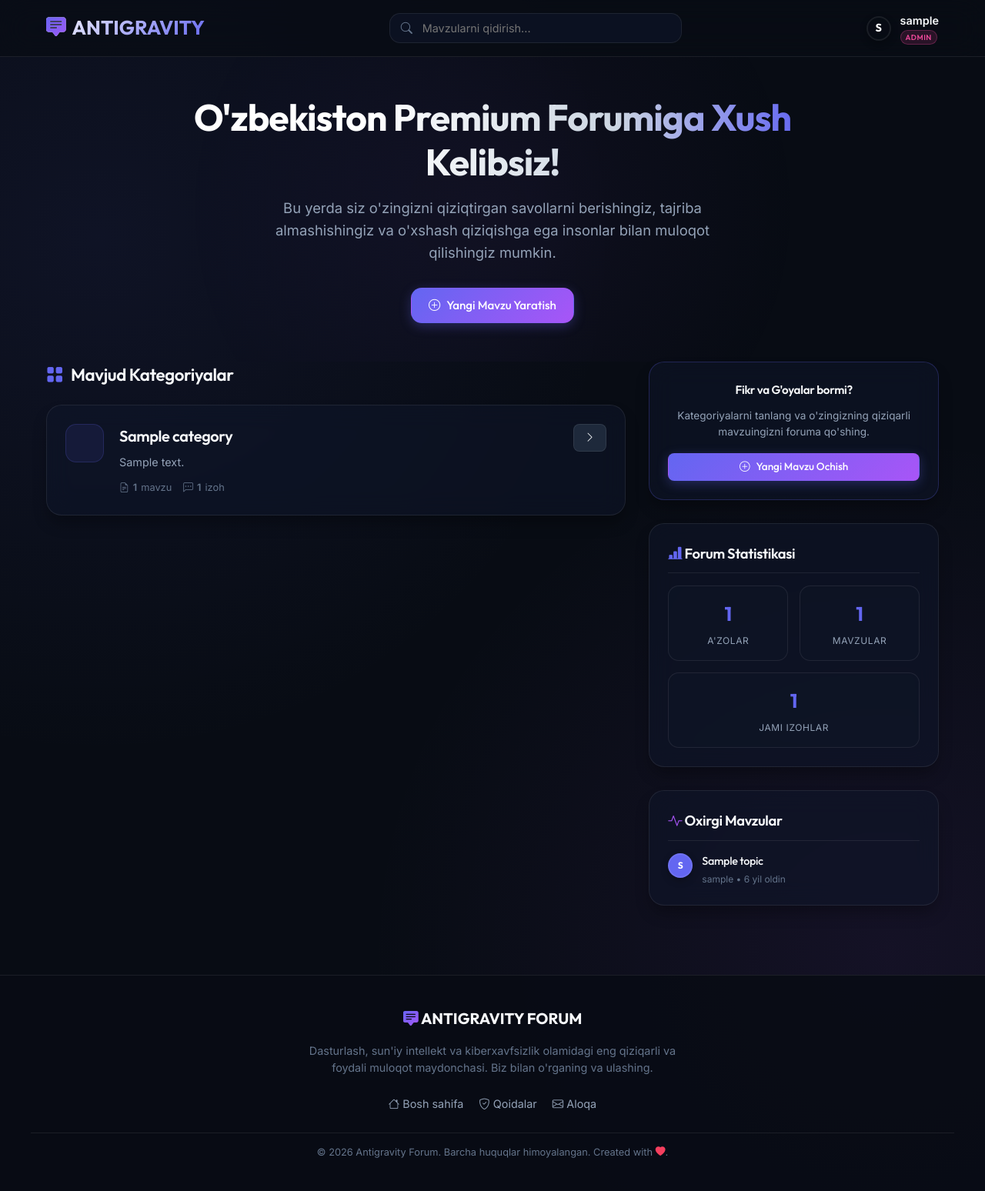
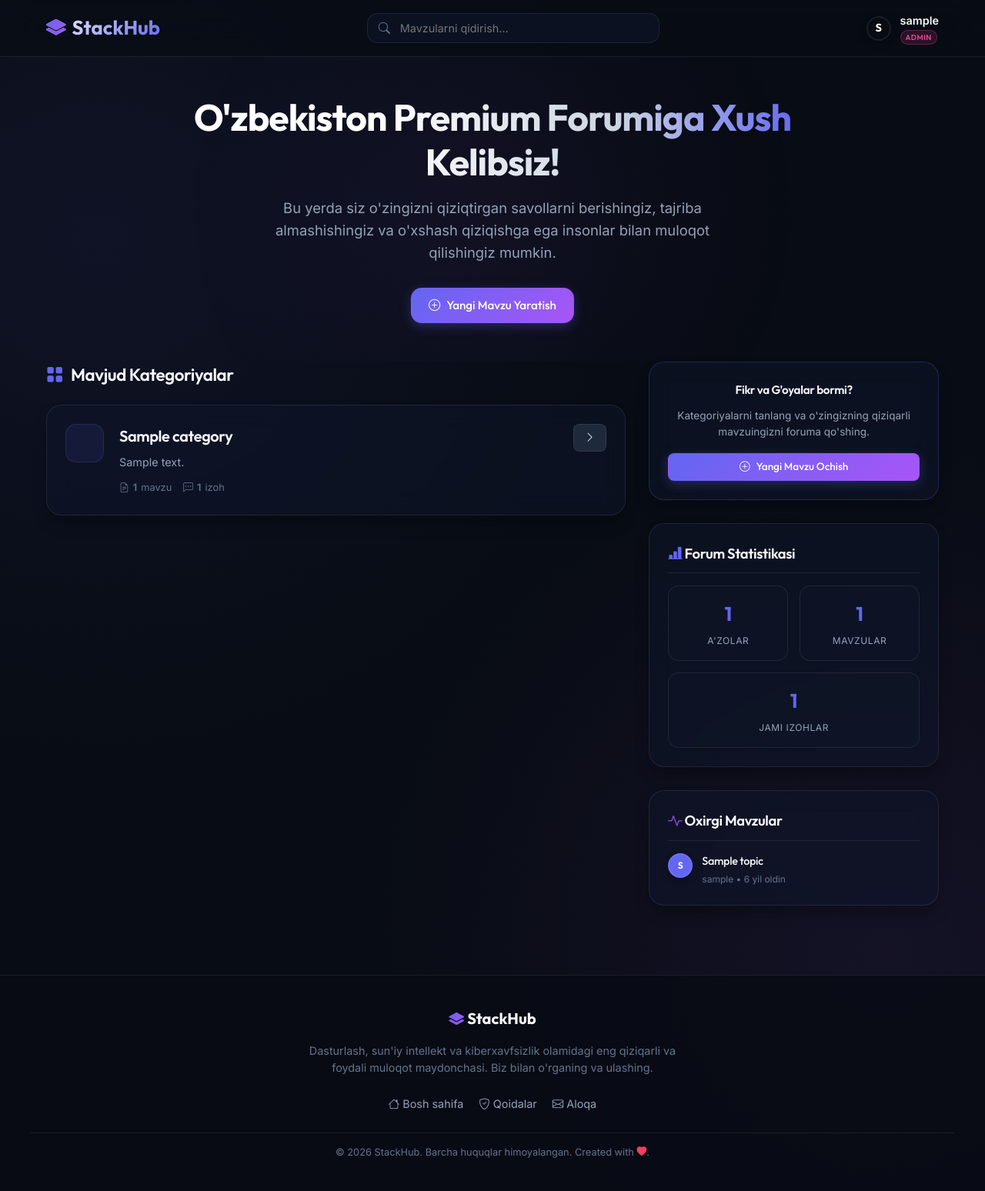
Before and after one commit to Zafar563/onlineforum, a PHP site: page /index.php in a window 1280 px wide. Shown: the whole page at 77% size. Run offline with PHP 8.4, Linux system fonts and the light colour scheme; the visitor is signed in with stand-in values (Sample User, id 1); tables that the repository leaves empty hold one stand-in row (values such as "Sample post"); some libraries are stand-ins or nearby versions.

Commit message:
fix bugs and name change

```diff
--- a/footer.php
+++ b/footer.php
@@ -2,7 +2,7 @@
 <footer style="margin-top: auto; border-top: 1px solid var(--glass-border); background: rgba(8, 12, 20, 0.9); padding: 40px 20px; text-align: center; font-size: 0.9rem; color: var(--text-secondary);">
     <div style="max-width: 1200px; margin: 0 auto; display: flex; flex-direction: column; gap: 15px; align-items: center; justify-content: center;">
         <div style="font-family: var(--font-heading); font-weight: 700; font-size: 1.25rem; color: var(--text-primary);">
-            <i class="bi bi-chat-square-text-fill" style="background: var(--accent-gradient); -webkit-background-clip: text; -webkit-text-fill-color: transparent;"></i> ANTIGRAVITY FORUM
+            <i class="bi bi-layers-fill" style="background: var(--accent-gradient); -webkit-background-clip: text; -webkit-text-fill-color: transparent;"></i> StackHub
         </div>
         <p style="margin: 0; max-width: 500px; line-height: 1.5; color: var(--text-muted);">
             Dasturlash, sun'iy intellekt va kiberxavfsizlik olamidagi eng qiziqarli va foydali muloqot maydonchasi. Biz bilan o'rganing va ulashing.
@@ -13,7 +13,7 @@
             <a href="#" style="color: var(--text-secondary);"><i class="bi bi-envelope"></i> Aloqa</a>
         </div>
         <div style="border-top: 1px solid var(--glass-border); width: 100%; padding-top: 15px; font-size: 0.8rem; color: var(--text-muted);">
-            &copy; 2026 Antigravity Forum. Barcha huquqlar himoyalangan. Created with <i class="bi bi-heart-fill" style="color: var(--error);"></i>.
+            &copy; 2026 StackHub. Barcha huquqlar himoyalangan. Created with <i class="bi bi-heart-fill" style="color: var(--error);"></i>.
         </div>
     </div>
 </footer>
--- a/header.php
+++ b/header.php
@@ -8,10 +8,10 @@ $searchVal = isset($_GET['search']) ? trim($_GET['search']) : '';
 <head>
     <meta charset="UTF-8">
     <meta name="viewport" content="width=device-width, initial-scale=1.0">
-    <title><?php echo isset($pageTitle) ? esc($pageTitle) . " | Antigravity Forum" : "Antigravity Forum - Fikrlar va Tajribalar Burchagi"; ?></title>
+    <title><?php echo isset($pageTitle) ? esc($pageTitle) . " | StackHub" : "StackHub - Texnologik Hamjamiyat va Muloqot Markazi"; ?></title>
 
     <!-- Meta Tags for SEO -->
-    <meta name="description" content="Antigravity Forum - Dasturlash, Sun'iy Intellekt, Kiberxavfsizlik va zamonaviy texnologiyalar haqida do'stona va professional fikr almashish maydoni.">
+    <meta name="description" content="StackHub - Dasturlash, Sun'iy Intellekt, Kiberxavfsizlik va zamonaviy texnologiyalar haqida do'stona va professional fikr almashish maydoni.">
     <meta name="keywords" content="forum, uzbek forum, dasturlash, kiberxavfsizlik, sun'iy intellekt, ui/ux dizayn, php, mysql">
 
     <!-- Google Fonts & Bootstrap Icons -->
@@ -31,7 +31,7 @@ $searchVal = isset($_GET['search']) ? trim($_GET['search']) : '';
     <div class="navbar-container">
         <!-- Logo -->
         <a href="index.php" class="navbar-brand" id="navLogo">
-            <i class="bi bi-chat-square-text-fill"></i> ANTIGRAVITY
+            <i class="bi bi-layers-fill"></i> StackHub
         </a>
 
         <!-- Search bar -->
--- a/login.php
+++ b/login.php
@@ -47,7 +47,7 @@ if ($_SERVER['REQUEST_METHOD'] === 'POST') {
 <head>
     <meta charset="UTF-8">
     <meta name="viewport" content="width=device-width, initial-scale=1.0">
-    <title>Kirish | Antigravity Forum</title>
+    <title>Kirish | StackHub</title>
     <!-- Google Fonts & Bootstrap Icons -->
     <link href="https://fonts.googleapis.com/css2?family=Outfit:wght@300;400;500;600;700&family=Inter:wght@300;400;500;600&display=swap" rel="stylesheet">
     <link rel="stylesheet" href="https://cdn.jsdelivr.net/npm/bootstrap-icons@1.11.1/font/bootstrap-icons.css">
@@ -59,7 +59,7 @@ if ($_SERVER['REQUEST_METHOD'] === 'POST') {
     <div class="glass-panel auth-box animate-fade-in">
         <div class="auth-logo">
             <a href="index.php" class="navbar-brand" style="font-size: 2.2rem; justify-content: center; display: inline-flex;">
-                <i class="bi bi-chat-square-text-fill"></i> ANTIGRAVITY
+                <i class="bi bi-layers-fill"></i> StackHub
             </a>
         </div>
 
--- a/register.php
+++ b/register.php
@@ -78,7 +78,7 @@ if ($_SERVER['REQUEST_METHOD'] === 'POST') {
 <head>
     <meta charset="UTF-8">
     <meta name="viewport" content="width=device-width, initial-scale=1.0">
-    <title>Ro'yxatdan o'tish | Antigravity Forum</title>
+    <title>Ro'yxatdan o'tish | StackHub</title>
     <!-- Google Fonts & Bootstrap Icons -->
     <link href="https://fonts.googleapis.com/css2?family=Outfit:wght@300;400;500;600;700&family=Inter:wght@300;400;500;600&display=swap" rel="stylesheet">
     <link rel="stylesheet" href="https://cdn.jsdelivr.net/npm/bootstrap-icons@1.11.1/font/bootstrap-icons.css">
@@ -90,7 +90,7 @@ if ($_SERVER['REQUEST_METHOD'] === 'POST') {
     <div class="glass-panel auth-box animate-fade-in">
         <div class="auth-logo">
             <a href="index.php" class="navbar-brand" style="font-size: 2.2rem; justify-content: center; display: inline-flex;">
-                <i class="bi bi-chat-square-text-fill"></i> ANTIGRAVITY
+                <i class="bi bi-layers-fill"></i> StackHub
             </a>
         </div>
 
--- a/style.css
+++ b/style.css
@@ -323,6 +323,16 @@ a:hover {
     padding: 8px 0;
     display: none;
     animation: fadeIn 0.2s ease;
+}
+/* Bridge the hover gap between nav-user and nav-dropdown */
+.nav-dropdown::before {
+    content: '';
+    position: absolute;
+    top: -15px;
+    left: 0;
+    right: 0;
+    height: 15px;
+    background: transparent;
 }
 .nav-user:hover .nav-dropdown {
     display: block;
```
Also changed, not shown: README.md (added).
